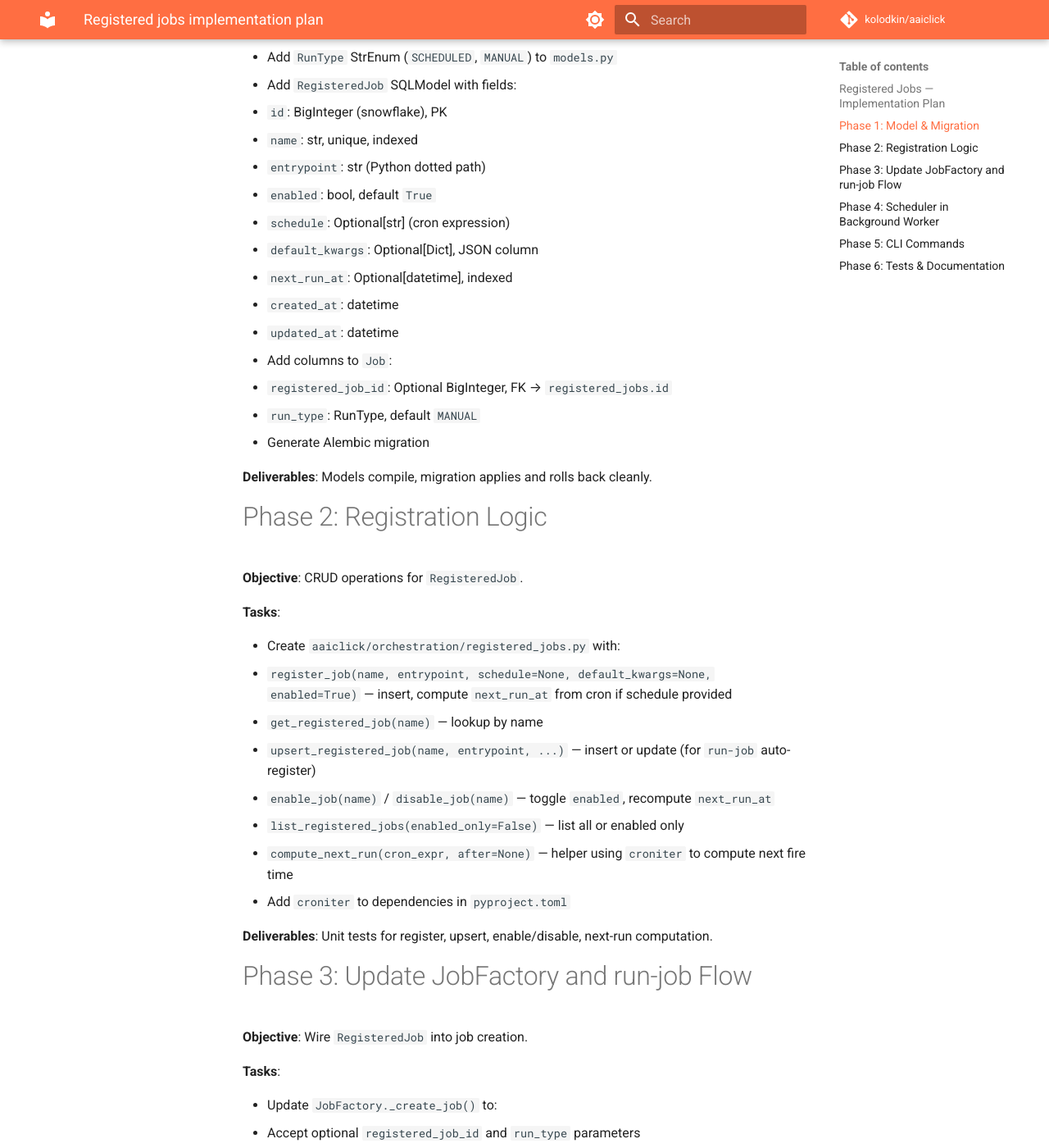
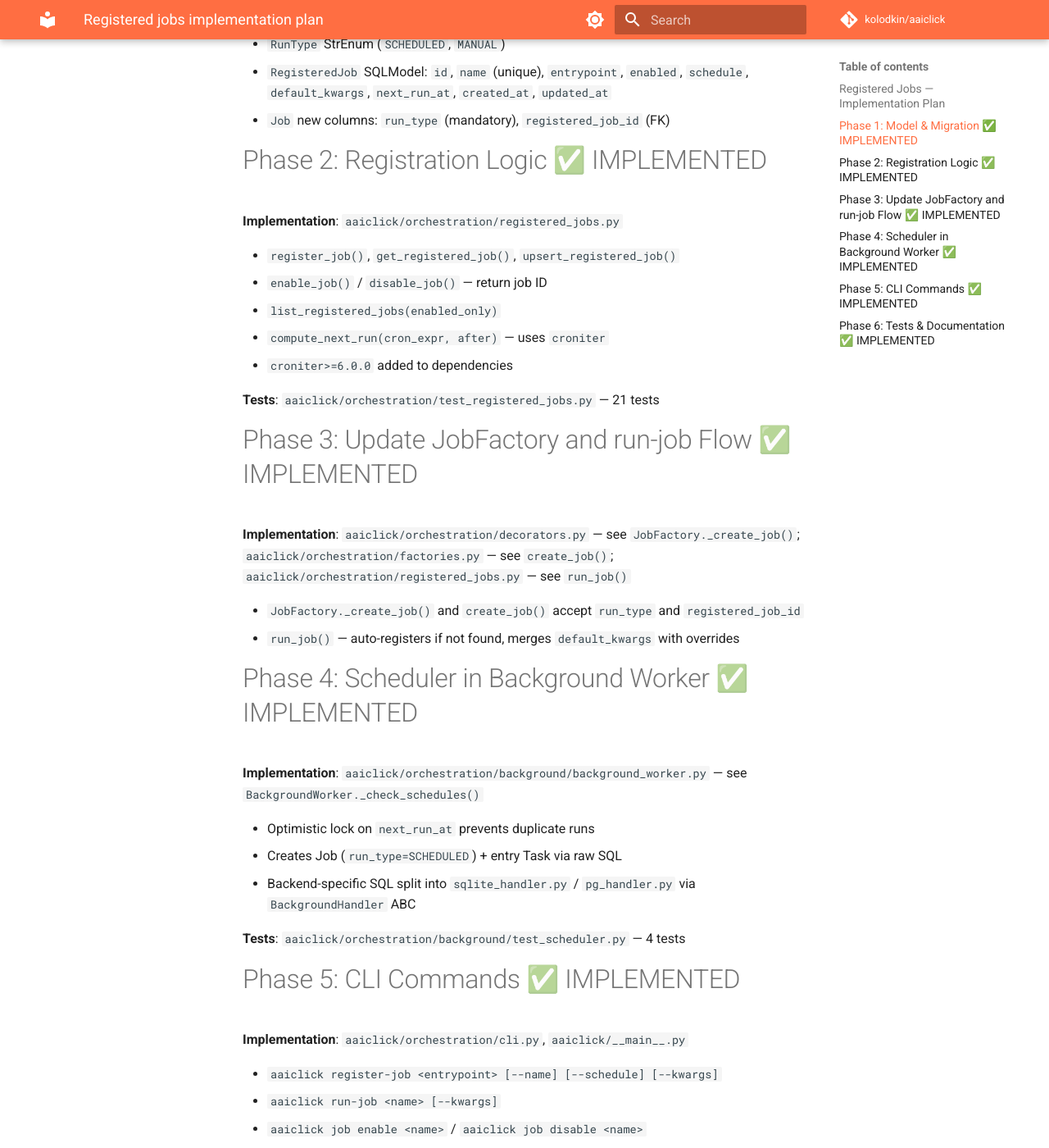
Before and after one commit to kolodkin/aaiclick, an MkDocs documentation site: the page built from docs/registered_jobs_implementation_plan.md, in a window 1280 px wide and 1400 px high, scrolled down 412 px. Shown: the whole window at 82% size. Built offline with MkDocs 1.6.1 and Material for MkDocs 9.7.7, drawn with Linux system fonts in a browser that asks for light colours; comment, search, counter and statistics services are not loaded; some of the changed text lies outside the part shown.

Commit message:
cleanup: update orchestration docs and mark implementation plan complete
Adds registered jobs section to orchestration.md, updates CLI reference,
and marks all 6 phases as implemented in the plan.

https://claude.ai/code/session_01H1mq39vP4V1hbGRockoomU

````diff
--- a/docs/orchestration.md
+++ b/docs/orchestration.md
@@ -68,13 +68,15 @@ All entities use **Snowflake IDs** via ClickHouse [`generateSnowflakeID()`](http
 
 | Enum           | Values                                          |
 |----------------|------------------------------------------------|
-| `JobStatus`    | PENDING, RUNNING, COMPLETED, FAILED             |
-| `TaskStatus`   | PENDING, CLAIMED, RUNNING, COMPLETED, FAILED    |
+| `JobStatus`    | PENDING, RUNNING, COMPLETED, FAILED, CANCELLED  |
+| `TaskStatus`   | PENDING, CLAIMED, RUNNING, COMPLETED, FAILED, CANCELLED |
 | `WorkerStatus` | ACTIVE, IDLE, STOPPED                            |
+| `RunType`      | SCHEDULED, MANUAL                                |
 
 ## Entities
 
-- **Job** — a named workflow; fields: `id`, `name`, `status`, `created_at`, `started_at`, `completed_at`, `error`
+- **RegisteredJob** — job catalog entry; fields: `id`, `name` (unique), `entrypoint`, `enabled`, `schedule` (cron), `default_kwargs` (JSON), `next_run_at`, `created_at`, `updated_at`
+- **Job** — a named workflow run; fields: `id`, `name`, `status`, `run_type`, `registered_job_id` (FK), `created_at`, `started_at`, `completed_at`, `error`
 - **Task** — single executable unit; fields: `id`, `job_id`, `group_id`, `entrypoint`, `kwargs` (JSONB), `status`, `result` (JSONB), `log_path`, `error`, `worker_id`, timestamps
 - **Group** — logical task grouping with optional nesting via `parent_group_id`; fields: `id`, `job_id`, `parent_group_id`, `name`, `created_at`
 - **Dependency** — composite PK `(previous_id, previous_type, next_id, next_type)`; types are `'task'` or `'group'`; supports all four combinations
@@ -122,6 +124,32 @@ Finds the oldest pending task with all dependencies satisfied, atomically claims
 
 Workers detect cancellation by polling task status and cancelling the asyncio.Task. **Known limitation**: CPU-bound tasks without `await` points won't be interrupted until they yield.
 
+# Registered Jobs
+
+**Implementation**: `aaiclick/orchestration/registered_jobs.py`, `aaiclick/orchestration/models.py` — see `RegisteredJob`
+
+Separates job *registration* (catalog of known jobs) from job *execution* (individual runs). Each registered job stores its entrypoint, optional cron schedule, default kwargs, and enabled flag.
+
+## Registration & CRUD
+
+- `register_job(name, entrypoint, schedule, default_kwargs, enabled)` — create a new catalog entry
+- `get_registered_job(name)` — lookup by name
+- `upsert_registered_job(...)` — insert or update
+- `enable_job(name)` / `disable_job(name)` — toggle enabled, recompute `next_run_at`
+- `list_registered_jobs(enabled_only)` — list all or enabled only
+
+## run_job
+
+`run_job(name, entrypoint, kwargs)` — auto-registers if not found, merges `kwargs` over `default_kwargs`, creates a Job with `run_type=MANUAL` and `registered_job_id` FK, plus the entry point Task.
+
+## Cron Scheduling
+
+**Implementation**: `aaiclick/orchestration/background/background_worker.py` — see `BackgroundWorker._check_schedules()`
+
+The `BackgroundWorker` checks `registered_jobs WHERE enabled = true AND next_run_at <= NOW()` on each poll (~10s). Uses optimistic locking on `next_run_at` to prevent duplicate runs across multiple workers. Creates Job with `run_type=SCHEDULED`.
+
+Cron expressions are parsed by `croniter`. `next_run_at` is computed on registration, enable, and after each scheduled run.
+
 # CLI
 
 **Implementation**: `aaiclick/orchestration/cli.py`, `aaiclick/__main__.py`
@@ -133,7 +161,12 @@ python -m aaiclick worker list
 python -m aaiclick job get <id>
 python -m aaiclick job cancel <id>
 python -m aaiclick job list [--status RUNNING] [--like "%etl%"] [--limit 20 --offset 40]
-python -m aaiclick background start           # Standalone cleanup worker
+python -m aaiclick job enable <name>          # Enable a registered job
+python -m aaiclick job disable <name>         # Disable a registered job
+python -m aaiclick register-job <entrypoint> [--name NAME] [--schedule "0 8 * * *"] [--kwargs '{"key": "val"}']
+python -m aaiclick run-job <name> [--kwargs '{"key": "val"}']
+python -m aaiclick registered-job list        # List registered jobs
+python -m aaiclick background start           # Standalone background worker
 ```
 
 # Orchestration Operators
--- a/docs/registered_jobs_implementation_plan.md
+++ b/docs/registered_jobs_implementation_plan.md
@@ -4,114 +4,56 @@ Registered Jobs — Implementation Plan
 Separates job *registration* (catalog of known jobs) from job *execution* (individual runs).
 Adds cron-based scheduling driven by the background worker.
 
-# Phase 1: Model & Migration
+# Phase 1: Model & Migration ✅ IMPLEMENTED
 
-**Objective**: Add `RegisteredJob` model, `RunType` enum, and new columns on `Job`.
+**Implementation**: `aaiclick/orchestration/models.py` — see `RegisteredJob`, `RunType`; migration `2bde1ead8ddf`
 
-**Tasks**:
+- `RunType` StrEnum (`SCHEDULED`, `MANUAL`)
+- `RegisteredJob` SQLModel: `id`, `name` (unique), `entrypoint`, `enabled`, `schedule`, `default_kwargs`, `next_run_at`, `created_at`, `updated_at`
+- `Job` new columns: `run_type` (mandatory), `registered_job_id` (FK)
 
-- Add `RunType` StrEnum (`SCHEDULED`, `MANUAL`) to `models.py`
-- Add `RegisteredJob` SQLModel with fields:
-  - `id`: BigInteger (snowflake), PK
-  - `name`: str, unique, indexed
-  - `entrypoint`: str (Python dotted path)
-  - `enabled`: bool, default `True`
-  - `schedule`: Optional[str] (cron expression)
-  - `default_kwargs`: Optional[Dict], JSON column
-  - `next_run_at`: Optional[datetime], indexed
-  - `created_at`: datetime
-  - `updated_at`: datetime
-- Add columns to `Job`:
-  - `registered_job_id`: Optional BigInteger, FK → `registered_jobs.id`
-  - `run_type`: RunType, default `MANUAL`
-- Generate Alembic migration
+# Phase 2: Registration Logic ✅ IMPLEMENTED
 
-**Deliverables**: Models compile, migration applies and rolls back cleanly.
+**Implementation**: `aaiclick/orchestration/registered_jobs.py`
 
-# Phase 2: Registration Logic
+- `register_job()`, `get_registered_job()`, `upsert_registered_job()`
+- `enable_job()` / `disable_job()` — return job ID
+- `list_registered_jobs(enabled_only)`
+- `compute_next_run(cron_expr, after)` — uses `croniter`
+- `croniter>=6.0.0` added to dependencies
 
-**Objective**: CRUD operations for `RegisteredJob`.
+**Tests**: `aaiclick/orchestration/test_registered_jobs.py` — 21 tests
 
-**Tasks**:
+# Phase 3: Update JobFactory and run-job Flow ✅ IMPLEMENTED
 
-- Create `aaiclick/orchestration/registered_jobs.py` with:
-  - `register_job(name, entrypoint, schedule=None, default_kwargs=None, enabled=True)` — insert, compute `next_run_at` from cron if schedule provided
-  - `get_registered_job(name)` — lookup by name
-  - `upsert_registered_job(name, entrypoint, ...)` — insert or update (for `run-job` auto-register)
-  - `enable_job(name)` / `disable_job(name)` — toggle `enabled`, recompute `next_run_at`
-  - `list_registered_jobs(enabled_only=False)` — list all or enabled only
-  - `compute_next_run(cron_expr, after=None)` — helper using `croniter` to compute next fire time
-- Add `croniter` to dependencies in `pyproject.toml`
+**Implementation**: `aaiclick/orchestration/decorators.py` — see `JobFactory._create_job()`;
+`aaiclick/orchestration/factories.py` — see `create_job()`;
+`aaiclick/orchestration/registered_jobs.py` — see `run_job()`
 
-**Deliverables**: Unit tests for register, upsert, enable/disable, next-run computation.
+- `JobFactory._create_job()` and `create_job()` accept `run_type` and `registered_job_id`
+- `run_job()` — auto-registers if not found, merges `default_kwargs` with overrides
 
-# Phase 3: Update JobFactory and run-job Flow
+# Phase 4: Scheduler in Background Worker ✅ IMPLEMENTED
 
-**Objective**: Wire `RegisteredJob` into job creation.
+**Implementation**: `aaiclick/orchestration/background/background_worker.py` — see `BackgroundWorker._check_schedules()`
 
-**Tasks**:
+- Optimistic lock on `next_run_at` prevents duplicate runs
+- Creates Job (`run_type=SCHEDULED`) + entry Task via raw SQL
+- Backend-specific SQL split into `sqlite_handler.py` / `pg_handler.py` via `BackgroundHandler` ABC
 
-- Update `JobFactory._create_job()` to:
-  - Accept optional `registered_job_id` and `run_type` parameters
-  - Set `run_type=MANUAL` by default
-  - Set `registered_job_id` FK when provided
-- Create `run_job(name_or_entrypoint, kwargs=None)` function that:
-  - Calls `upsert_registered_job()` (auto-register if not present, no schedule)
-  - Merges `kwargs` over `default_kwargs`
-  - Creates `Job` with `run_type=MANUAL` and `registered_job_id` set
-  - Creates the entry point `Task`
-- Update `Job` queries in `jobs.py` to include `run_type` and `registered_job_id` in display
+**Tests**: `aaiclick/orchestration/background/test_scheduler.py` — 4 tests
 
-**Deliverables**: Existing tests still pass. New test for `run_job()` with auto-registration.
+# Phase 5: CLI Commands ✅ IMPLEMENTED
 
-# Phase 4: Scheduler in Background Worker
+**Implementation**: `aaiclick/orchestration/cli.py`, `aaiclick/__main__.py`
 
-**Objective**: `BackgroundWorker` (or renamed `BackgroundWorker`) checks cron schedules.
+- `aaiclick register-job <entrypoint> [--name] [--schedule] [--kwargs]`
+- `aaiclick run-job <name> [--kwargs]`
+- `aaiclick job enable <name>` / `aaiclick job disable <name>`
+- `aaiclick registered-job list`
+- `aaiclick job list` / `job get` — show `run_type` column
 
-**Tasks**:
+# Phase 6: Tests & Documentation ✅ IMPLEMENTED
 
-- Add `_check_schedules()` method to `BackgroundWorker`:
-  - Query: `SELECT * FROM registered_jobs WHERE enabled = True AND next_run_at <= NOW()`
-  - For each match, optimistic lock: `UPDATE registered_jobs SET next_run_at = :next WHERE id = :id AND next_run_at = :old`
-  - If update affected 1 row → create `Job` with `run_type=SCHEDULED` + entry point `Task`
-  - If 0 rows → another process handled it, skip
-- Call `_check_schedules()` from `_do_cleanup()` (runs every poll interval, default 10s)
-- The scheduler needs to resolve the entrypoint to create the Task — reuse `_callable_to_string` / entrypoint format already stored
-
-**Deliverables**: Test that a registered job with cron schedule produces a Job row at the right time.
-Test that two concurrent schedule checks don't create duplicate runs.
-
-# Phase 5: CLI Commands
-
-**Objective**: Add `register-job`, `run-job`, `job enable`, `job disable` CLI commands.
-
-**Tasks**:
-
-- `aaiclick register-job <entrypoint> --name <name> --schedule "cron" --kwargs '{...}'`
-  - Calls `register_job()`
-- `aaiclick run-job <name_or_entrypoint> [--kwargs '{...}']`
-  - Calls `run_job()`
-- `aaiclick job enable <name>` / `aaiclick job disable <name>`
-  - Calls `enable_job()` / `disable_job()`
-- `aaiclick job list` — update to show `run_type` column
-- `aaiclick job get` — update to show `registered_job_id` and `run_type`
-- `aaiclick registered-job list` — list registered jobs with schedule and enabled status
-
-**Deliverables**: All CLI commands work end-to-end. Help text updated.
-
-# Phase 6: Tests & Documentation
-
-**Objective**: Comprehensive test coverage and documentation updates.
-
-**Tasks**:
-
-- Tests in `aaiclick/orchestration/test_registered_jobs.py`:
-  - Registration, upsert, enable/disable
-  - `next_run_at` computation from cron
-  - Optimistic lock dedup
-  - `run_job` with and without prior registration
-  - Scheduled job creation by background worker
-- Update `docs/orchestration.md` with registered jobs section
-- Update `docs/future.md` — remove scheduling if it was listed there
-
-**Deliverables**: All tests pass. Documentation references implementation.
+- `docs/orchestration.md` — registered jobs section, updated CLI reference, updated BackgroundWorker docs
+- All 156 tests pass (25 new: 21 registered jobs CRUD + 4 scheduler)
````
